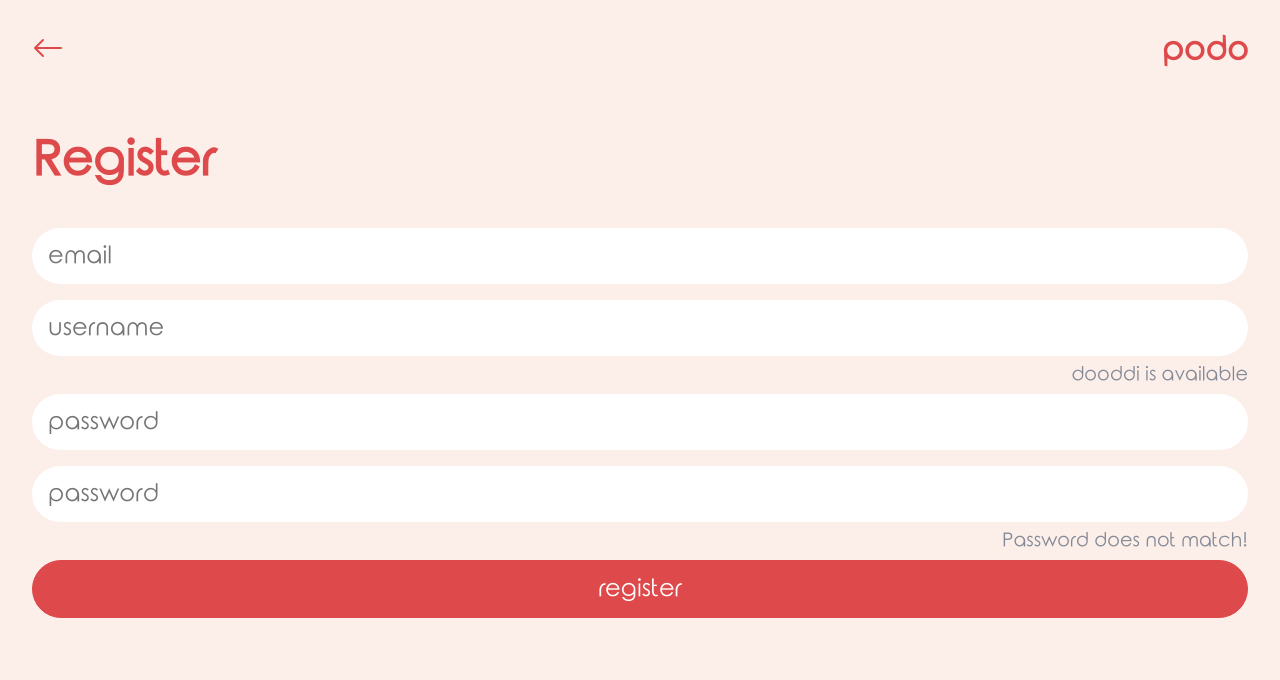
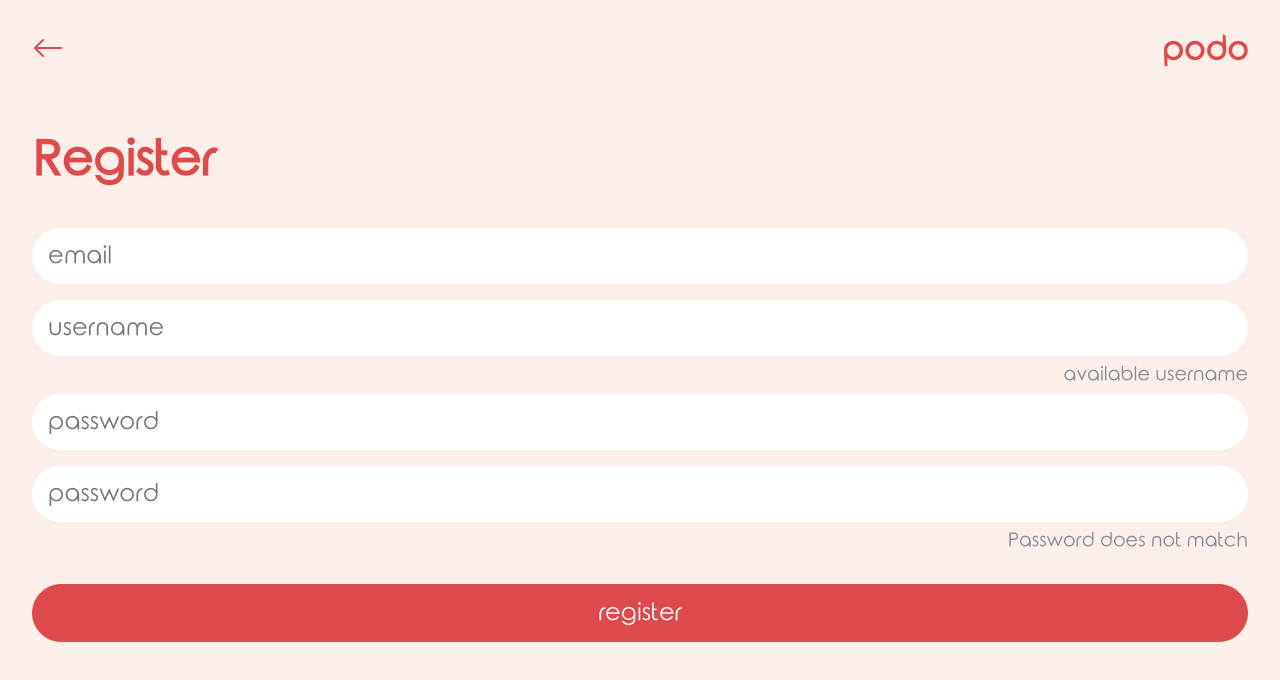
Before and after one commit to TREEANA/CSE416, a React (Create React App) app: page /register in a window 1280 px wide. Shown: the top 680 px of the page. Built offline with nearby package versions, Linux system fonts and the light colour scheme; some icons are missing.

Commit message:
added little more margin to register button on Register.js

```diff
--- a/src/components/Register/Register.css
+++ b/src/components/Register/Register.css
@@ -9,10 +9,6 @@ input:focus {
 input:hover,
 input:not(:hover) {
     outline: none;
-}
-
-.register__register:hover {
-    cursor: pointer;
 }
 
 .register {
@@ -107,6 +103,10 @@ input:not(:hover) {
     font-size: var(--size-btn);
     height: 2.5rem;
     padding: 0.5rem 1rem;
-    margin: 0.5rem 0;
+    margin: var(--margin-out) 0;
     border-radius: 30px;
 }
+
+.register__register:hover {
+    cursor: pointer;
+}
--- a/src/components/Register/Register.js
+++ b/src/components/Register/Register.js
@@ -19,11 +19,11 @@ const Register = ({toggleRegisterModal, registerModalStatus}) => {
                 <div className = "register__main-content">
                     <input className="register__email" placeholder = "email"></input>
                     <input className="register__name" placeholder = "username"></input>
-                    <div className = "register__name-warning"> dooddi is available</div>
+                    <div className = "register__name-warning">  available username </div>
 
                     <input className="register__pwd" placeholder = "password" type = "password"></input>
                     <input className="register__pwd2" placeholder = "password" type = "password"></input>
-                    <div className = "register__pwd-warning"> Password does not match! </div>
+                    <div className = "register__pwd-warning"> Password does not match </div>
 
                     <div className="register__register" onClick = {toggleRegisterModal} >register</div>
                 </div>
```
